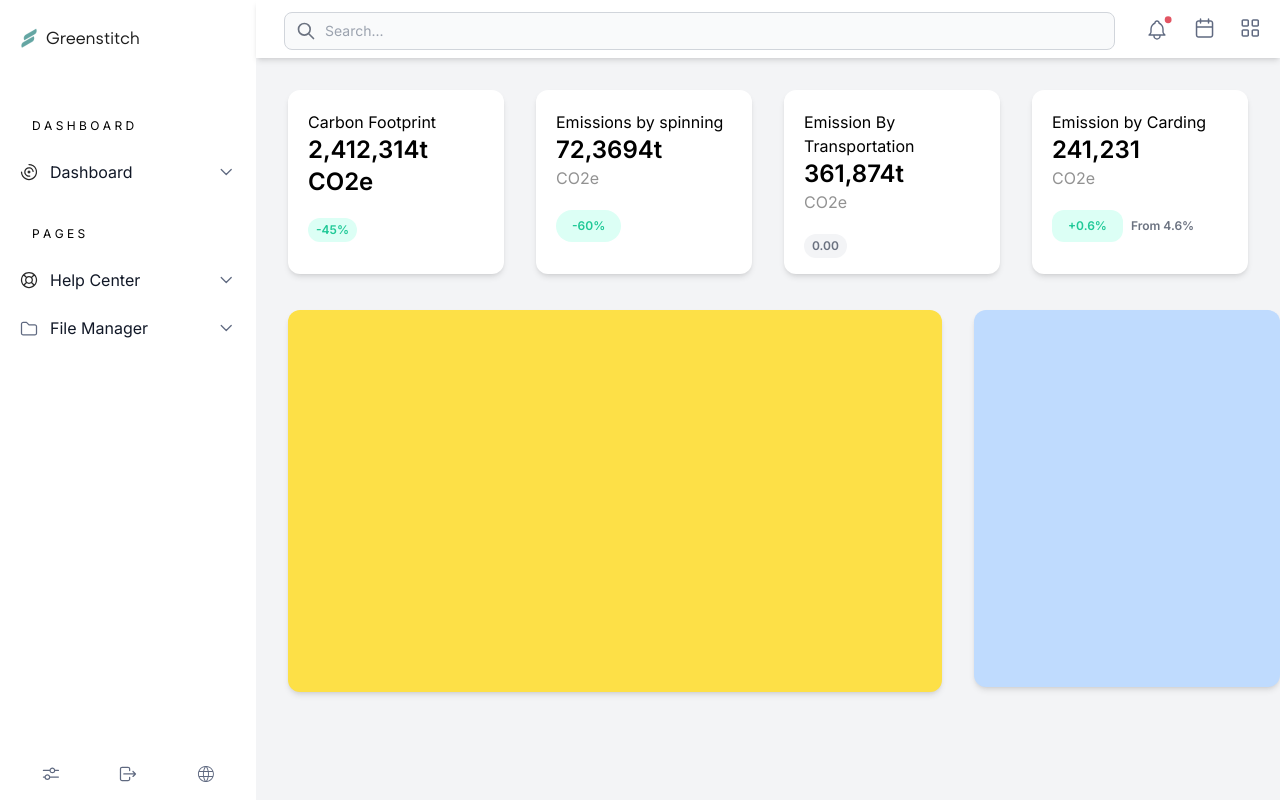
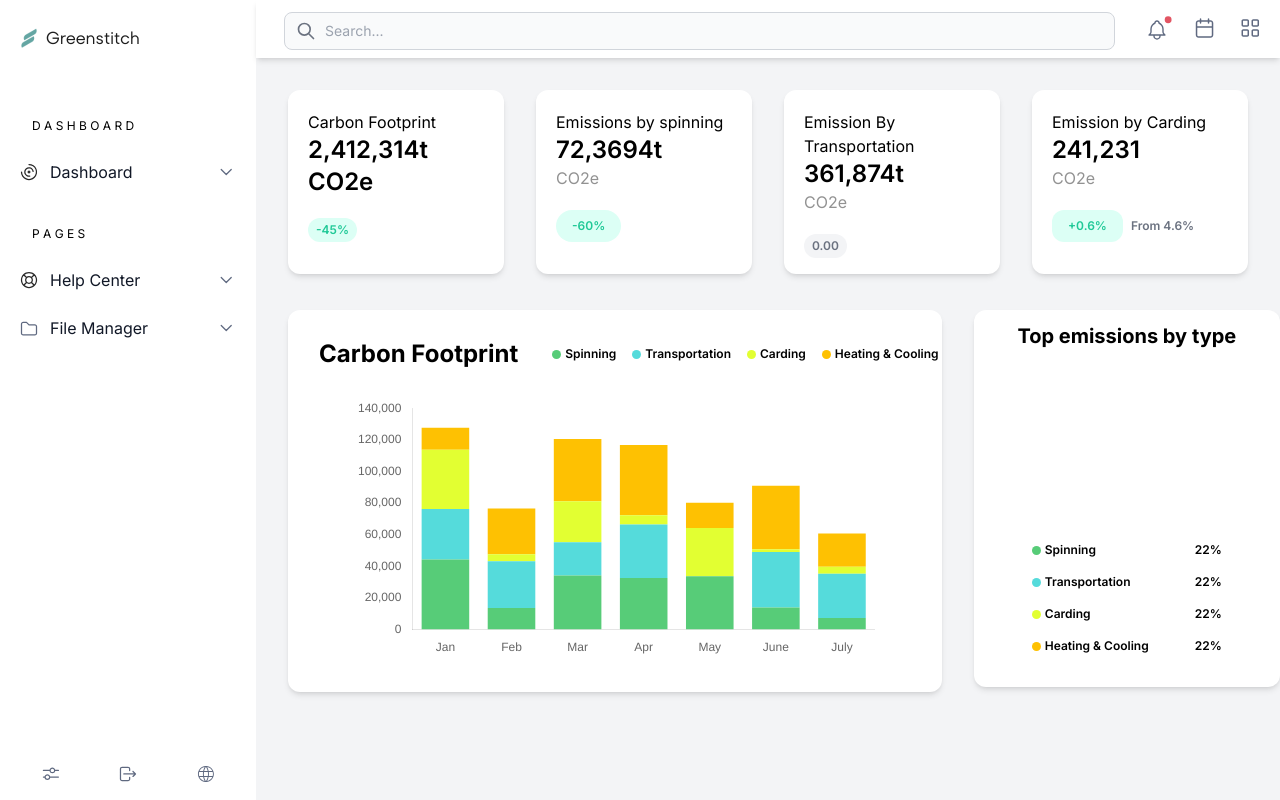
Before and after one commit to Saransh29/greenstitch, a Next.js app: page / in a window 1280 px wide. Built offline with nearby package versions, Linux system fonts and the light colour scheme.

Commit message:
added charts

```diff
--- a/components/Home.js
+++ b/components/Home.js
@@ -1,6 +1,7 @@
 import React from "react";
 import { Top1, Top2, Top3 } from "@/public/icons";
 import { Inter } from "next/font/google";
+import Chart from "./chart";
 
 const inter = Inter({ subsets: ["latin"] });
 const Home = () => {
@@ -99,8 +100,70 @@ const Home = () => {
           </div>
         </div>
         <div className="flex flex-row ">
-          <div className="bg-yellow-300 w-[800px] h-[382px] mx-8 my-1 rounded-xl shadow-md"></div>
-          <div className="bg-blue-200 w-[375px] h-[377px] my-1 rounded-xl shadow-md"></div>
+          <div className="bg-white w-[800px] h-[382px] mx-8 my-1 rounded-xl shadow-md">
+            <div className="flex flex-row justify-around">
+              <p className="text-2xl font-bold p-7">Carbon Footprint</p>
+              <div className="flex flex-row gap-4 justify-center items-center">
+                <div className="flex flex-row gap-1 items-center">
+                  <div className="rounded-full bg-[#57CC78] w-[9px] h-[9px] "></div>
+                  <p className="text-xs font-semibold">Spinning</p>
+                </div>
+                <div className="flex flex-row gap-1 items-center">
+                  <div className="rounded-full bg-[#55DBDB] w-[9px] h-[9px] "></div>
+                  <p className="text-xs font-semibold">Transportation</p>
+                </div>
+                <div className="flex flex-row gap-1 items-center">
+                  <div className="rounded-full bg-[#E2FF32] w-[9px] h-[9px] "></div>
+                  <p className="text-xs font-semibold">Carding</p>
+                </div>
+                <div className="flex flex-row gap-1 items-center">
+                  <div className="rounded-full bg-[#FEC102] w-[9px] h-[9px] "></div>
+                  <p className="text-xs font-semibold">Heating & Cooling</p>
+                </div>
+              </div>
+            </div>
+            <div className="flex justify-center items-center ">
+              <Chart />
+            </div>
+          </div>
+          <div className="bg-white w-[375px] h-[377px] my-1 rounded-xl shadow-md">
+            <div className="flex flex-col">
+              <div className="w-full justify-center text-center p-3">
+                <p className="font-bold text-xl">Top emissions by type</p>
+              </div>
+              <div className="w-[180px] h-[180px]"></div>
+              <div className="flex flex-col gap-4 justify-center items-center">
+                <div className="flex flex-row justify-between w-[190px]">
+                  <div className="flex flex-row gap-1 items-center">
+                    <div className="rounded-full bg-[#57CC78] w-[9px] h-[9px] "></div>
+                    <p className="text-xs font-semibold">Spinning</p>
+                  </div>
+                  <p className="text-xs font-semibold">22%</p>
+                </div>
+                <div className="flex flex-row justify-between w-[190px]">
+                  <div className="flex flex-row gap-1 items-center">
+                    <div className="rounded-full bg-[#55DBDB] w-[9px] h-[9px] "></div>
+                    <p className="text-xs font-semibold">Transportation</p>
+                  </div>
+                  <p className="text-xs font-semibold">22%</p>
+                </div>
+                <div className="flex flex-row justify-between w-[190px]">
+                  <div className="flex flex-row gap-1 items-center">
+                    <div className="rounded-full bg-[#E2FF32] w-[9px] h-[9px] "></div>
+                    <p className="text-xs font-semibold">Carding</p>
+                  </div>
+                  <p className="text-xs font-semibold">22%</p>
+                </div>
+                <div className="flex flex-row justify-between w-[190px]">
+                  <div className="flex flex-row gap-1 items-center">
+                    <div className="rounded-full bg-[#FEC102] w-[9px] h-[9px] "></div>
+                    <p className="text-xs font-semibold">Heating & Cooling</p>
+                  </div>
+                  <p className="text-xs font-semibold">22%</p>
+                </div>
+              </div>
+            </div>
+          </div>
         </div>
       </div>
     </div>
--- /dev/null
+++ b/components/chart.js
@@ -0,0 +1,81 @@
+import {
+  Chart as ChartJS,
+  CategoryScale,
+  LinearScale,
+  BarElement,
+  Title,
+  Tooltip,
+  Legend,
+} from "chart.js";
+import { Bar } from "react-chartjs-2";
+
+import { faker } from "@faker-js/faker";
+
+ChartJS.register(
+  CategoryScale,
+  LinearScale,
+  BarElement,
+  Title,
+  Tooltip,
+  Legend
+);
+
+export const options = {
+  responsive: true,
+  scales: {
+    x: {
+      stacked: true,
+      grid: {
+        display: false,
+      },
+    },
+    y: {
+      stacked: true,
+      grid: {
+        display: false,
+      },
+    },
+  },
+
+  plugins: {
+    legend: {
+      display: false,
+    },
+  },
+};
+
+const labels = ["Jan", "Feb", "Mar", "Apr", "May", "June", "July"];
+
+export const data = {
+  labels,
+  datasets: [
+    {
+      label: "Spinning",
+      data: labels.map(() => faker.datatype.number({ min: 0, max: 50000 })),
+      backgroundColor: "rgba(87, 204, 120, 1)",
+    },
+    {
+      label: "Transportation",
+      data: labels.map(() => faker.datatype.number({ min: 0, max: 50000 })),
+      backgroundColor: "rgba(85, 219, 219, 1)",
+    },
+    {
+      label: "Carding",
+      data: labels.map(() => faker.datatype.number({ min: 0, max: 50000 })),
+      backgroundColor: "rgba(226, 255, 50, 1)",
+    },
+    {
+      label: "Heating & Cooling",
+      data: labels.map(() => faker.datatype.number({ min: 0, max: 50000 })),
+      backgroundColor: "rgba(254, 193, 2, 1)",
+    },
+  ],
+};
+
+export default function Chart() {
+  return (
+    <div className="h-[260px]  w-[650px] flex justify-center items-center">
+      <Bar data={data} options={options} />
+    </div>
+  );
+}
--- a/package.json
+++ b/package.json
@@ -9,12 +9,15 @@
     "lint": "next lint"
   },
   "dependencies": {
+    "@faker-js/faker": "^7.6.0",
     "autoprefixer": "10.4.14",
+    "chart.js": "^4.2.1",
     "eslint": "8.38.0",
     "eslint-config-next": "13.3.0",
     "next": "13.3.0",
     "postcss": "8.4.22",
     "react": "18.2.0",
+    "react-chartjs-2": "^5.2.0",
     "react-dom": "18.2.0",
     "tailwindcss": "3.3.1"
   }
```
Also changed, not shown: 1 other file (tests, documents, lock files or other folders).
